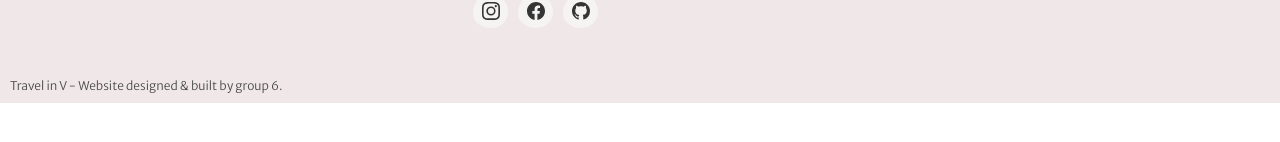
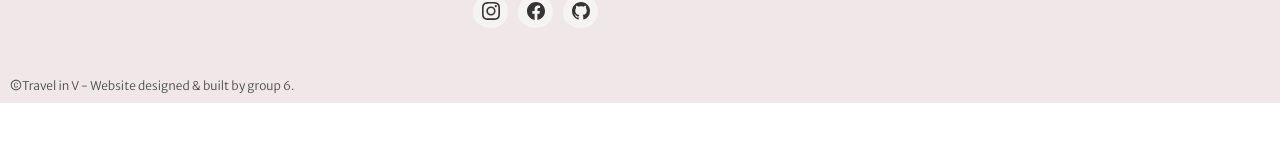
Before and after one commit to leethiep/travelinV, a React (Create React App) app: page /personal in a window 1280 px wide. Shown: the part 530-672 px from the top of the page. Built offline with nearby package versions, Linux system fonts and the light colour scheme; a web font is replaced by a local one.

Commit message:
edit css footer

```diff
--- a/src/Footer.css
+++ b/src/Footer.css
@@ -182,3 +182,9 @@ footer {
 .foot-text a:hover{
     text-decoration: underline;
 }
+.icon_CopyrightCircle{
+    font-size: 12px;
+    color: #4a4a4a;
+    position: relative;
+    top: 1px;
+}
--- a/src/components/Footer.js
+++ b/src/components/Footer.js
@@ -3,6 +3,7 @@ import foot_background from "../image/background-footer.png";
 import img_ins_custom from "../image/img_ins_custom.png";
 import { BsInstagram, BsFacebook, BsGithub } from "react-icons/bs";
 import { FaArrowRight } from "react-icons/fa";
+import { AiOutlineCopyrightCircle } from "react-icons/ai";
 import { IconContext } from "react-icons";
 import { Link } from "react-router-dom";
 export default function Footer() {
@@ -102,6 +103,11 @@ export default function Footer() {
           </nav>
         </div>
         <div className="foot-text">
+        <IconContext.Provider
+                            value={{ className: "icon_CopyrightCircle" }}
+                          >
+                            <AiOutlineCopyrightCircle />
+                          </IconContext.Provider>
             <Link to='/'>Travel in V</Link> - Website designed & built by group 6.
         </div>
       </div>
```
